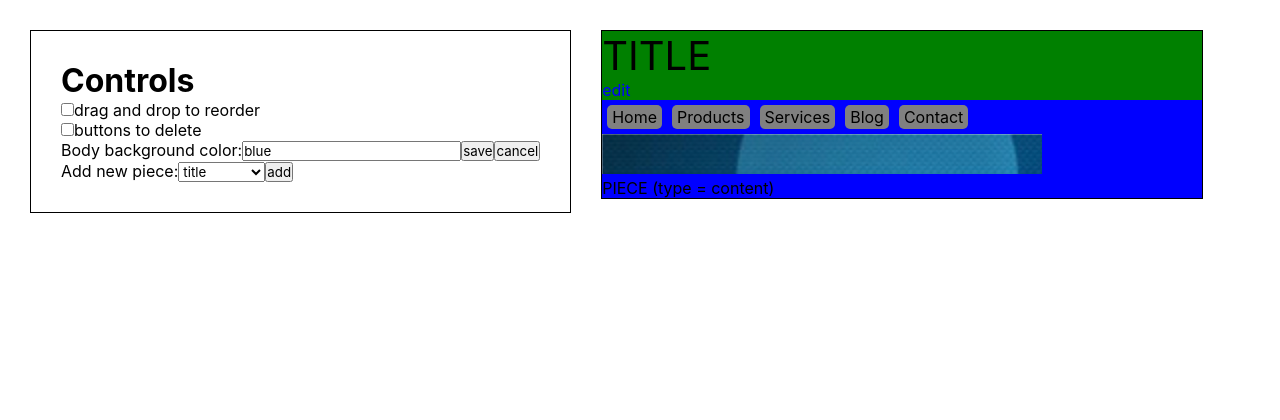
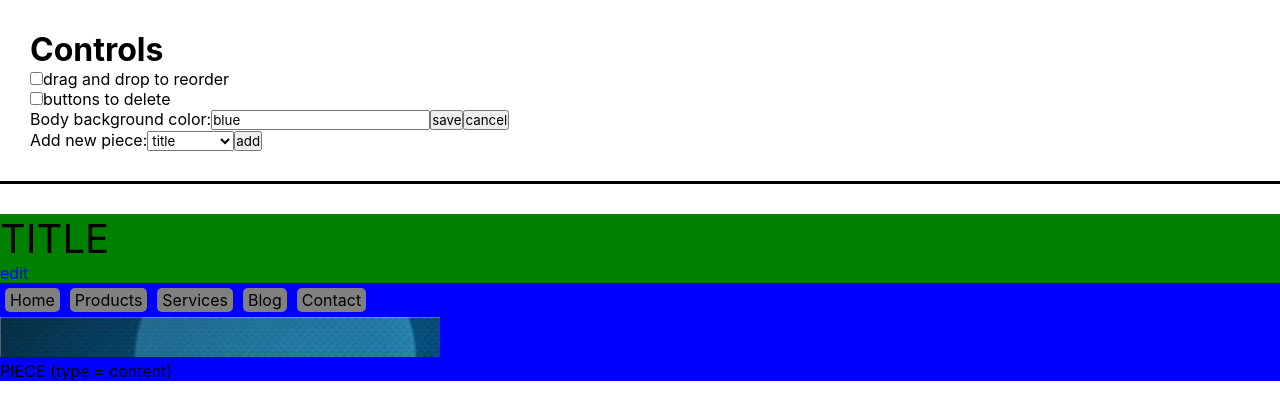
Before and after one commit to bananno/designer, a React (Create React App) app: page / in a window 1280 px wide. Shown: the top 420 px of the page. Built offline with nearby package versions, Linux system fonts and the light colour scheme.

Commit message:
Redo styles for main components

```diff
--- a/src/App.css
+++ b/src/App.css
@@ -1,26 +1,10 @@
 
-body {
+#control {
+  border-bottom: 3px solid black;
+  margin-bottom: 30px;
   padding: 30px;
 }
 
-#control {
-  display: inline-block;
-  border: 1px solid black;
-  padding: 30px;
-  vertical-align: text-top;
+#canvas {
+  width: 100%;
 }
-
-#canvas {
-  display: inline-block;
-  border: 1px solid black;
-  padding: 30px;
-  vertical-align: text-top;
-  padding: 0px;
-  width: 600px;
-  vertical-align: text-top;
-  margin-left: 30px;
-}
-
-.pieceOption {
-  border: 1px solid black;
-}
```
